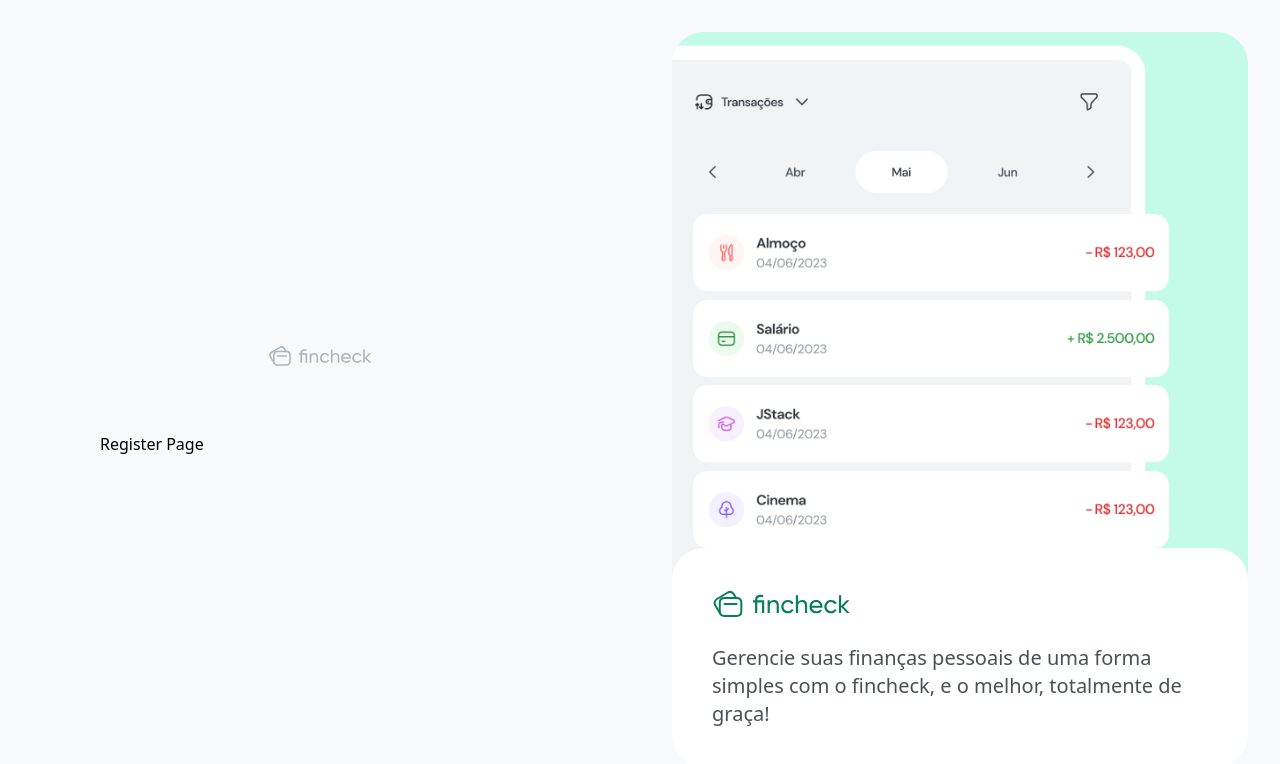
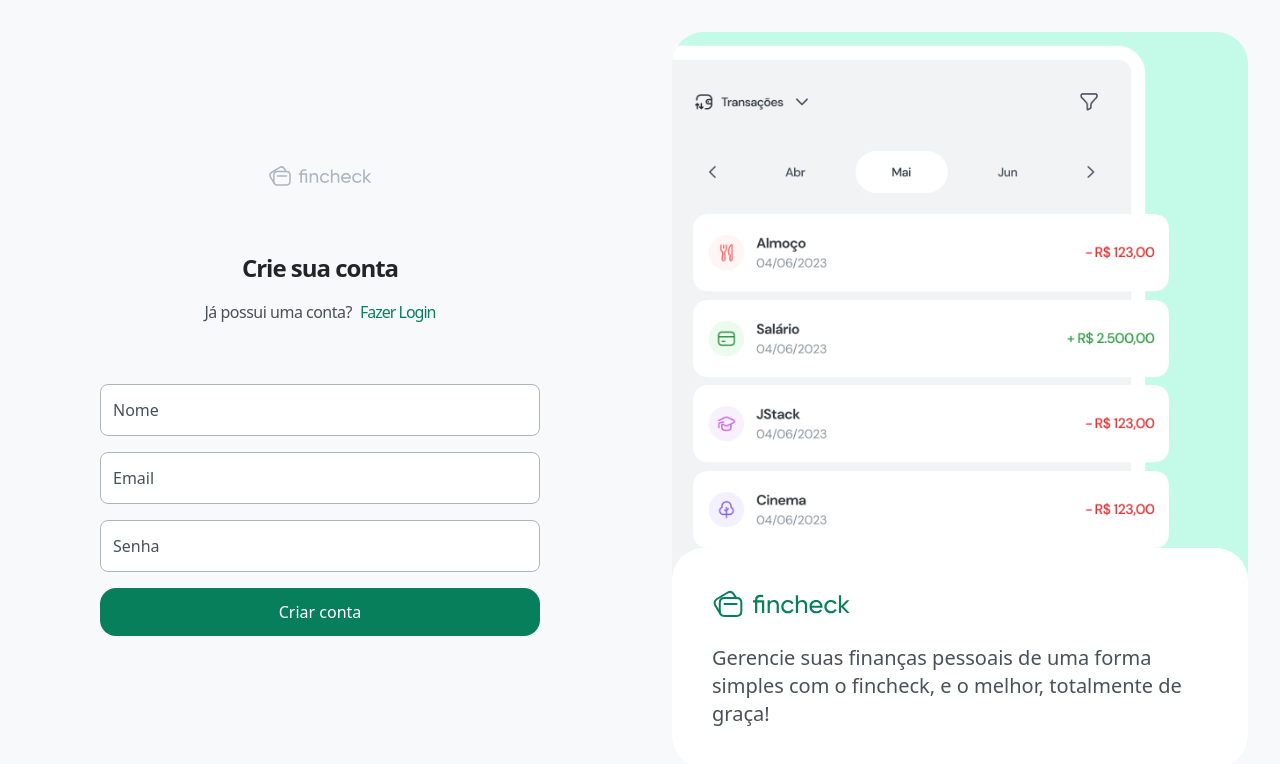
Before and after one commit to Viniciusrbr/fincheck, a React (Vite) app in the folder front-end/: page /register in a window 1280 px wide. Shown: the top 764 px of the page. Built offline with nearby package versions, Linux system fonts and the light colour scheme.

Commit message:
feat: login and register ui

```diff
--- /dev/null
+++ b/front-end/src/view/components/Button.tsx
@@ -0,0 +1,15 @@
+import { type ComponentProps } from 'react'
+
+interface ButtonProps extends ComponentProps<'button'> {}
+
+export function Button({ children, ...props }: ButtonProps) {
+  return (
+    <button
+      {...props}
+      className="bg-teal-900 hover:bg-teal-800 disabled:bg-gray-100 disabled:cursor-not-allowed
+      disabled:text-gray-400 px-6 h-12 rounded-2xl font-medium text-white transition-all"
+    >
+      {children}
+    </button>
+  )
+}
--- /dev/null
+++ b/front-end/src/view/components/Input.tsx
@@ -0,0 +1,30 @@
+import { type ComponentProps } from 'react'
+
+interface InputProps extends ComponentProps<'input'> {
+  name: string
+}
+
+export function Input({ placeholder, name, id, ...props }: InputProps) {
+  const inputId = id ?? name
+
+  return (
+    <div className="relative">
+      <input
+        {...props}
+        name={name}
+        id={inputId}
+        className="bg-white w-full pt-4 rounded-lg border border-gray-500 px-3 h-[52px] text-gray-800
+        peer placeholder-shown:pt-0 focus:border-gray-800 transition-all outline-none"
+        placeholder=" "
+      />
+
+      <label
+        htmlFor={inputId}
+        className="absolute text-xs left-[13px] top-2 pointer-events-none text-gray-700
+        peer-placeholder-shown:text-base peer-placeholder-shown:top-3.5 transition-all"
+      >
+        {placeholder}
+      </label>
+    </div>
+  )
+}
--- a/front-end/src/view/pages/Login/index.tsx
+++ b/front-end/src/view/pages/Login/index.tsx
@@ -1,3 +1,36 @@
+import { Link } from 'react-router'
+
+import { Button } from '../../components/Button'
+import { Input } from '../../components/input'
+
 export function Login() {
-  return <h1>Login Page</h1>
+  return (
+    <>
+      <header className="flex flex-col items-center gap-4 text-center">
+        <h1 className="text-2xl font-bold text-gray-900 tracking-[-1px]">
+          Entre em sua conta
+        </h1>
+
+        <p className="space-x-2">
+          <span className="text-gray-700 tracking-[-0.5px]">
+            Novo por aqui?
+          </span>
+          <Link
+            to="/register"
+            className="tracking-[-1px] text-teal-900 font-medium"
+          >
+            Crie uma conta
+          </Link>
+        </p>
+      </header>
+
+      <form className="mt-[60px] flex flex-col gap-4">
+        <Input name="email" type="email" placeholder="Email" />
+        <Input name="password" type="password" placeholder="Senha" />
+        <Button type="submit" className="mt-2">
+          Entrar
+        </Button>
+      </form>
+    </>
+  )
 }
--- a/front-end/src/view/pages/Register/index.tsx
+++ b/front-end/src/view/pages/Register/index.tsx
@@ -1,3 +1,37 @@
+import { Link } from 'react-router'
+
+import { Button } from '../../components/Button'
+import { Input } from '../../components/input'
+
 export function Register() {
-  return <h1>Register Page</h1>
+  return (
+    <>
+      <header className="flex flex-col items-center gap-4 text-center">
+        <h1 className="text-2xl font-bold text-gray-900 tracking-[-1px]">
+          Crie sua conta
+        </h1>
+
+        <p className="space-x-2">
+          <span className="text-gray-700 tracking-[-0.5px]">
+            Já possui uma conta?
+          </span>
+          <Link
+            to="/login"
+            className="tracking-[-1px] text-teal-900 font-medium"
+          >
+            Fazer Login
+          </Link>
+        </p>
+      </header>
+
+      <form className="mt-[60px] flex flex-col gap-4">
+        <Input name="name" placeholder="Nome" />
+        <Input name="email" type="email" placeholder="Email" />
+        <Input name="password" type="password" placeholder="Senha" />
+        <Button type="submit" className="mt-2">
+          Criar conta
+        </Button>
+      </form>
+    </>
+  )
 }
```
Also changed, not shown: front-end/.eslintrc.json.
